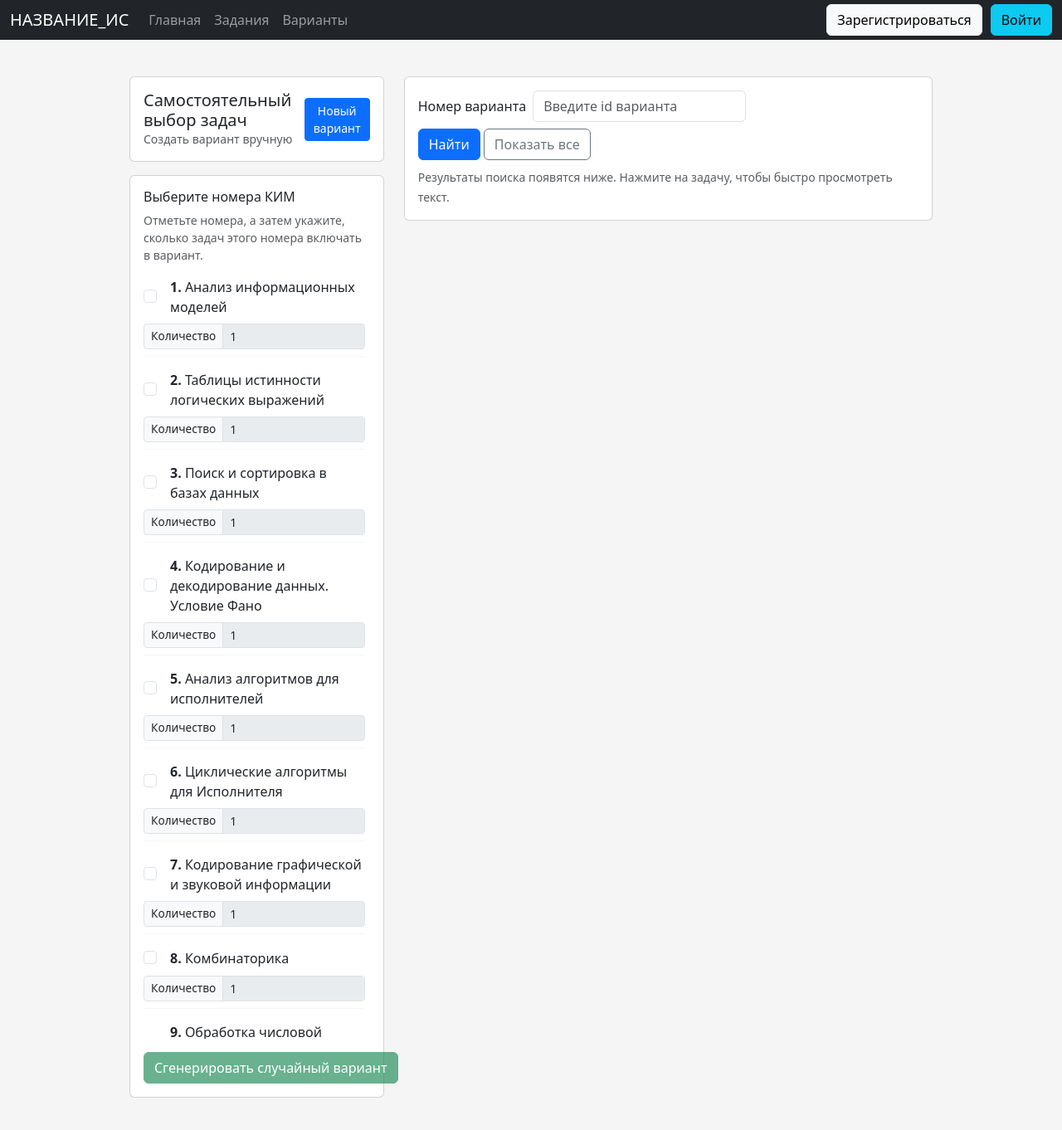
After one commit to vplotnikov16/kegeproject, a Flask app: page /variants/ in a window 1280 px wide. The commit adds this page. Shown: the top 1362 px of the page at 83% size. Run offline with Flask 3, Linux system fonts and the light colour scheme.

Commit message:
app: промежуточный вариант c исправлениями ошибок

```diff
--- a/app/__init__.py
+++ b/app/__init__.py
@@ -25,6 +25,9 @@ def _register_blueprints(flask_app):
     from app.routes.users import users_bp
     flask_app.register_blueprint(users_bp, url_prefix='/users')
 
+    from app.routes.variants import variants_bp
+    flask_app.register_blueprint(variants_bp, url_prefix='/variants')
+
 
 def create_app(config_class=Config):
     flask_app = Flask(__name__)
--- /dev/null
+++ b/app/forms/variants.py
@@ -0,0 +1,54 @@
+from flask_wtf import FlaskForm
+from wtforms import BooleanField, SubmitField
+from markupsafe import Markup
+
+
+class KimBooleanInputField(BooleanField):
+    def __init__(self, label=None, min_val=1, max_val=20, *args, **kwargs):
+        super().__init__(label, *args, **kwargs)
+        self.min_val = min_val
+        self.max_val = max_val
+
+    def __call__(self, *args, **kwargs):
+        # пытаемся получить номер из kwargs или из имени поля
+        num = kwargs.pop('num', None)
+        if num is None:
+            try:
+                num = int(self.name.split('_')[1])
+            except Exception:
+                num = 0
+
+        # рендерим только чекбокс (WTForms сделает input с name=self.name)
+        # передаём id и data-kim, остальные kwargs передаются дальше
+        html = super().__call__(**{'id': f'kim-{num}', 'data-kim': num, **kwargs})
+        return Markup(html)
+
+
+class VariantGenerationForm(FlaskForm):
+    kim_1 = KimBooleanInputField("Анализ информационных моделей")
+    kim_2 = KimBooleanInputField("Таблицы истинности логических выражений")
+    kim_3 = KimBooleanInputField("Поиск и сортировка в базах данных")
+    kim_4 = KimBooleanInputField("Кодирование и декодирование данных. Условие Фано")
+    kim_5 = KimBooleanInputField("Анализ алгоритмов для исполнителей")
+    kim_6 = KimBooleanInputField("Циклические алгоритмы для Исполнителя")
+    kim_7 = KimBooleanInputField("Кодирование графической и звуковой информации")
+    kim_8 = KimBooleanInputField("Комбинаторика")
+    kim_9 = KimBooleanInputField("Обработка числовой информации в электронных таблицах")
+    kim_10 = KimBooleanInputField("Поиск слова в текстовом документе")
+    kim_11 = KimBooleanInputField("Вычисление количества информации")
+    kim_12 = KimBooleanInputField("Машина Тьюринга")
+    kim_13 = KimBooleanInputField("IP адреса и маски")
+    kim_14 = KimBooleanInputField("Позиционные системы счисления")
+    kim_15 = KimBooleanInputField("Истинность логического выражения")
+    kim_16 = KimBooleanInputField("Вычисление значения рекурсивной функции")
+    kim_17 = KimBooleanInputField("Обработка целочисленных данных. Проверка делимости")
+    kim_18 = KimBooleanInputField("Динамическое программирование в электронных таблицах")
+    kim_19_21 = KimBooleanInputField("Теория игр (19-21)")
+    kim_22 = KimBooleanInputField("Многопоточные вычисления")
+    kim_23 = KimBooleanInputField("Динамическое программирование (количество программ)")
+    kim_24 = KimBooleanInputField("Обработка символьных строк")
+    kim_25 = KimBooleanInputField("Обработка целочисленных данных. Поиск делителей")
+    kim_26 = KimBooleanInputField("Обработка данных с помощью сортировки")
+    kim_27 = KimBooleanInputField("Анализ данных")
+
+    submit = SubmitField('Сгенерировать случайный вариант')
--- a/app/routes/attachments.py
+++ b/app/routes/attachments.py
@@ -38,7 +38,7 @@ def delete_attachment(attachment_id):
     attachment = TaskAttachment.query.get_or_404(attachment_id)
     task = attachment.task
 
-    can_delete = current_user.is_admin or current_user.id == task.author.id
+    can_delete = (current_user is not None) and (current_user.is_admin or task.author is not None and current_user.id == task.author.id)
     if not can_delete:
         abort(403)
 
--- a/app/routes/tasks.py
+++ b/app/routes/tasks.py
@@ -114,7 +114,7 @@ def view_task(task_id):
     if task is None:
         abort(404)
 
-    can_edit = current_user.is_admin or current_user.id == task.author.id
+    can_edit = (current_user is not None) and (current_user.is_admin or task.author is not None and current_user.id == task.author.id)
 
     # Форма удаления (только если пользователь имеет право)
     delete_form = ConfirmForm() if can_edit else None
@@ -134,7 +134,7 @@ def delete_task(task_id):
     if task is None:
         abort(404)
 
-    can_delete = current_user.is_admin or current_user.id == task.author.id
+    can_delete = (current_user is not None) and (current_user.is_admin or task.author is not None and current_user.id == task.author.id)
 
     if not can_delete:
         abort(403)
@@ -156,7 +156,7 @@ def delete_task(task_id):
 def edit_task(task_id):
     task = Task.query.get_or_404(task_id)
 
-    can_edit = current_user.is_admin or current_user.id == task.author.id
+    can_edit = (current_user is not None) and (current_user.is_admin or task.author is not None and current_user.id == task.author.id)
 
     if not can_edit:
         abort(403)
--- /dev/null
+++ b/app/routes/variants.py
@@ -0,0 +1,52 @@
+from typing import List
+
+from flask import Blueprint, render_template, redirect, url_for, request
+from flask_login import current_user
+
+from app import db
+from app.forms.variants import VariantGenerationForm
+from app.models import Task, Variant, VariantTask
+from app.utils.variant_utils import build_tasks_set
+
+variants_bp = Blueprint('variants', __name__, url_prefix='/variants')
+
+
+@variants_bp.route('/', methods=['GET', 'POST'])
+def variants():
+    form = VariantGenerationForm()
+    if not form.validate_on_submit():
+        return render_template('variants/variants.html', form=form)
+
+    if not current_user.is_authenticated:
+        return redirect(url_for('pages.login'))
+
+    selected = []
+    for field in form:
+        if not field.name.startswith('kim_'):
+            continue
+        if getattr(form, field.name).data:
+            num = field.name.replace('kim_', '').replace('_', '-')
+            cnt_raw = request.form.get(f'kim_count_{num}', 1)
+            cnt = int(cnt_raw)
+            selected.append((num, cnt))
+
+    tasks: List[Task] = build_tasks_set(selected)
+    if not tasks:
+        print('Пустой вариант')
+        return render_template('variants/variants.html', form=form)
+
+    variant = Variant()
+    db.session.add(variant)
+    db.session.commit()
+
+    for task in tasks:
+        vt = VariantTask(variant_id=variant.id, task_id=task.id)
+        db.session.add(vt)
+    db.session.commit()
+
+    return f'ура, я увидел новый варик (дебаг): {selected}'
+
+
+@variants_bp.route('/new_variant')
+def new_variant():
+    return ''
--- a/app/static/css/base.css
+++ b/app/static/css/base.css
@@ -39,7 +39,7 @@ html, body {
 }
 
 .div-content > .container {
-  max-width: 1100px;
+  max-width: 80%;
   width: 100%;
 }
 
--- /dev/null
+++ b/app/static/css/variants/variants.css
@@ -0,0 +1,34 @@
+.variants-page {
+  min-height: 60vh;
+}
+
+.kim-list {
+  max-height: 65vh;
+  overflow-y: auto;
+  padding-right: 6px;
+}
+
+.kim-item {
+  border-bottom: 1px solid rgba(0,0,0,0.04);
+  padding-bottom: 8px;
+}
+
+#variants-list .list-group-item {
+  cursor: pointer;
+}
+
+#variant-preview .card-body {
+  max-height: 55vh;
+  overflow-y: auto;
+}
+
+.task-card {
+  border: 1px solid rgba(0,0,0,0.06);
+  padding: 10px;
+  border-radius: 6px;
+  background: #fff;
+}
+
+.kim-controls .input-group-text {
+  font-size: 0.85rem;
+}
--- /dev/null
+++ b/app/static/js/variants/variants.js
@@ -0,0 +1,239 @@
+document.addEventListener('DOMContentLoaded', function () {
+  const kimCheckboxes = Array.from(document.querySelectorAll('.kim-checkbox'));
+  const generateBtn = document.getElementById('generate-btn');
+  const variantsList = document.getElementById('variants-list');
+  const searchBtn = document.getElementById('search-btn');
+  const searchInput = document.getElementById('search-number');
+  const listAllBtn = document.getElementById('list-all-btn');
+  const variantPreviewCard = document.getElementById('variant-preview');
+  const variantTitle = document.getElementById('variant-title');
+  const variantMeta = document.getElementById('variant-meta');
+  const variantTasks = document.getElementById('variant-tasks');
+  const openVariantBtn = document.getElementById('open-variant-btn');
+
+  function parseKimKey(key) {
+    if (!key) return [];
+    if (key.includes('-')) {
+      const [a, b] = key.split('-', 2).map(s => parseInt(s, 10));
+      if (Number.isFinite(a) && Number.isFinite(b) && b >= a) {
+        const out = [];
+        for (let i = a; i <= b; i++) out.push(i);
+        return out;
+      }
+      return [];
+    }
+    const n = parseInt(key, 10);
+    return Number.isFinite(n) ? [n] : [];
+  }
+
+  function setCountEnabledForKey(key, enabled) {
+    const groupEl = document.querySelector(`#kim-count-${key}`);
+    if (groupEl) {
+      if (enabled) groupEl.removeAttribute('disabled'); else groupEl.setAttribute('disabled', 'disabled');
+      return;
+    }
+    const nums = parseKimKey(String(key));
+    nums.forEach(n => {
+      const el = document.querySelector(`#kim-count-${n}`);
+      if (!el) return;
+      if (enabled) el.removeAttribute('disabled'); else el.setAttribute('disabled', 'disabled');
+    });
+  }
+
+  function updateGenerateState() {
+    if (!generateBtn) return;
+    const any = kimCheckboxes.some(cb => cb.checked);
+    generateBtn.disabled = !any;
+  }
+
+  kimCheckboxes.forEach(cb => {
+    cb.addEventListener('change', () => {
+      const key = String(cb.dataset.kim);
+      const checked = cb.checked;
+      setCountEnabledForKey(key, checked);
+
+      const nums = parseKimKey(key);
+      nums.forEach(n => {
+        const individualCb = document.querySelector(`#kim-${n}`);
+        if (individualCb && individualCb !== cb) {
+          individualCb.checked = checked;
+        }
+      });
+
+      updateGenerateState();
+    });
+  });
+
+  updateGenerateState();
+
+  function collectSelection() {
+    const selection = [];
+    kimCheckboxes.forEach(cb => {
+      if (!cb.checked) return;
+      const key = String(cb.dataset.kim);
+      const nums = parseKimKey(key);
+      const groupCountEl = document.querySelector(`#kim-count-${key}`);
+      if (groupCountEl) {
+        const raw = groupCountEl.value;
+        const cnt = Math.max(1, parseInt(raw, 10) || 1);
+        nums.forEach(n => selection.push({ kim: n, count: cnt }));
+      } else {
+        nums.forEach(n => {
+          const el = document.querySelector(`#kim-count-${n}`);
+          const raw = el ? el.value : '1';
+          const cnt = Math.max(1, parseInt(raw, 10) || 1);
+          selection.push({ kim: n, count: cnt });
+        });
+      }
+    });
+    return selection;
+  }
+
+  function renderVariantsList(items) {
+    if (!variantsList) return;
+    variantsList.innerHTML = '';
+    if (!items || items.length === 0) {
+      variantsList.innerHTML = `<div class="text-muted small">Ничего не найдено</div>`;
+      return;
+    }
+    items.forEach(v => {
+      const el = document.createElement('button');
+      el.type = 'button';
+      el.className = 'list-group-item list-group-item-action d-flex justify-content-between align-items-center';
+      el.textContent = `#${v.id} — ${v.task_count} задач`;
+      const meta = document.createElement('small');
+      meta.className = 'text-muted';
+      meta.textContent = v.source ? ` ${v.source}` : '';
+      el.appendChild(meta);
+      el.addEventListener('click', () => fetchVariantById(v.id));
+      variantsList.appendChild(el);
+    });
+  }
+
+  if (listAllBtn) {
+    listAllBtn.addEventListener('click', async () => {
+      if (!variantsList) return;
+      variantsList.innerHTML = '<div class="text-muted small">Загрузка…</div>';
+      try {
+        const res = await fetch('/variants/search?all=1');
+        const data = await res.json();
+        if (data.ok) renderVariantsList(data.variants);
+        else variantsList.innerHTML = `<div class="alert alert-warning p-2">${data.message || 'Неизвестная ошибка'}</div>`;
+      } catch (err) {
+        variantsList.innerHTML = `<div class="alert alert-danger p-2">Ошибка: ${err}</div>`;
+      }
+    });
+  }
+
+  if (searchBtn) {
+    searchBtn.addEventListener('click', () => {
+      const id = parseInt(searchInput.value, 10);
+      if (!id) {
+        if (variantsList) variantsList.innerHTML = `<div class="alert alert-warning p-2">Введите корректный id варианта</div>`;
+        return;
+      }
+      fetchVariantById(id);
+    });
+  }
+
+  async function fetchVariantById(id) {
+    if (!variantsList || !variantPreviewCard) return;
+    variantsList.innerHTML = '';
+    variantPreviewCard.classList.add('d-none');
+    variantsList.innerHTML = `<div class="text-muted small">Загрузка варианта #${id}…</div>`;
+    try {
+      const res = await fetch(`/variants/search?id=${encodeURIComponent(id)}`);
+      const data = await res.json();
+      if (!res.ok || !data.ok) {
+        variantsList.innerHTML = `<div class="alert alert-warning p-2">${data.message || 'Вариант не найден'}</div>`;
+        return;
+      }
+      const v = data.variant;
+      showVariantPreviewFromTasks(v.tasks, v.id, v.source, v.created_at);
+    } catch (err) {
+      variantsList.innerHTML = `<div class="alert alert-danger p-2">Ошибка: ${err}</div>`;
+    }
+  }
+
+  function showVariantPreviewFromTasks(tasks, variantId, source, createdAt) {
+    if (!variantsList || !variantPreviewCard || !variantTasks) return;
+    variantsList.innerHTML = '';
+    variantTasks.innerHTML = '';
+    variantPreviewCard.classList.remove('d-none');
+    variantTitle.textContent = `Вариант ${variantId ? ('#' + variantId) : '(предпросмотр)'}`;
+    variantMeta.textContent = `${tasks.length} задач · ${source || ''} ${createdAt ? '· ' + createdAt : ''}`;
+    tasks.forEach(t => {
+      const col = document.createElement('div');
+      col.className = 'col-12';
+      const card = document.createElement('div');
+      card.className = 'task-card';
+      card.innerHTML = `<div class="d-flex justify-content-between align-items-start">
+          <div><strong>№${t.number}</strong> <small class="text-muted"> (id:${t.id})</small></div>
+          <div><button class="btn btn-sm btn-outline-secondary preview-task-btn" data-task="${t.id}">Просмотр</button></div>
+        </div>
+        <div class="mt-2"><div class="small text-muted">${sanitizePreview(t.preview)}</div></div>`;
+      col.appendChild(card);
+      variantTasks.appendChild(col);
+      const btn = card.querySelector('.preview-task-btn');
+      if (btn) btn.addEventListener('click', () => openTaskQuickView(t.id));
+    });
+    if (openVariantBtn) {
+      openVariantBtn.onclick = function () {
+        if (variantId) window.location.href = `/variants/${variantId}`;
+      };
+    }
+  }
+
+  function sanitizePreview(html) {
+    if (!html) return '';
+    return html.replace(/<script[\s\S]*?>[\s\S]*?<\/script>/gi, '')
+               .replace(/<\/?[^>]+(>|$)/g, '')
+               .substring(0, 800);
+  }
+
+  async function openTaskQuickView(taskId) {
+    try {
+      const res = await fetch(`/variants/task/${taskId}`);
+      const data = await res.json();
+      if (res.ok && data.ok) showTaskModal(data.task);
+      else alert(data.message || 'Не удалось получить задачу');
+    } catch (err) {
+      alert('Ошибка: ' + err);
+    }
+  }
+
+  function showTaskModal(task) {
+    const html = `<div><h5>Задача №${task.number} (id: ${task.id})</h5>
+      <div class="mt-2">${task.statement_html || ''}</div>
+      <hr>
+      <div><strong>Ответ:</strong> ${task.answer || ''}</div></div>`;
+    if (typeof bootstrap !== 'undefined') {
+      const modalId = 'tmpTaskModal';
+      let container = document.getElementById(modalId);
+      if (container) container.remove();
+      container = document.createElement('div');
+      container.id = modalId;
+      container.innerHTML = `<div class="modal fade" tabindex="-1" id="${modalId}-inner">
+        <div class="modal-dialog modal-lg modal-dialog-scrollable">
+          <div class="modal-content">
+            <div class="modal-header">
+              <h5 class="modal-title">Задача №${task.number}</h5>
+              <button type="button" class="btn-close" data-bs-dismiss="modal" aria-label="Close"></button>
+            </div>
+            <div class="modal-body">${task.statement_html || ''}<hr><strong>Ответ:</strong> ${task.answer || ''}</div>
+          </div>
+        </div>
+      </div>`;
+      document.body.appendChild(container);
+      const modalEl = document.getElementById(`${modalId}-inner`);
+      const modal = new bootstrap.Modal(modalEl);
+      modal.show();
+    } else {
+      const w = window.open("", "_blank", "width=800,height=600,scrollbars=yes");
+      w.document.write(html);
+      w.document.close();
+    }
+  }
+
+  window.__collectVariantSelection = collectSelection;
+});
--- a/app/templates/base.html
+++ b/app/templates/base.html
@@ -26,6 +26,7 @@
             <ul class="navbar-nav me-auto mb-2 mb-lg-0">
                 <li class="nav-item"><a class="nav-link" aria-current="page" href="{{ url_for('pages.index') }}">Главная</a></li>
                 <li class="nav-item"><a class="nav-link" aria-current="page" href="{{ url_for('tasks.tasks') }}">Задания</a></li>
+                <li class="nav-item"><a class="nav-link" aria-current="page" href="{{ url_for('variants.variants') }}">Варианты</a></li>
             </ul>
             {% if current_user.is_authenticated %}
                 <ul class="navbar-nav ms-auto mb-2 mb-lg-0 profile-menu">
--- a/app/templates/login.html
+++ b/app/templates/login.html
@@ -7,6 +7,7 @@
 {% block title %}Вход в систему{% endblock %}
 
 {% block content %}
+<div class="auth-wrapper">
     <h1>Авторизация</h1>
     <form class="auth-form" action="" method="post">
         <p>{{ form.username(class="form-control", type="username", placeholder="Имя пользователя") }}</p>
@@ -31,4 +32,5 @@
             {{ form.submit(class="btn btn-primary", type="submit") }}
         </div>
     </form>
+</div>
 {% endblock %}
--- a/app/templates/register.html
+++ b/app/templates/register.html
@@ -7,6 +7,7 @@
 {% block title %}Регистрация{% endblock %}
 
 {% block content %}
+<div class="auth-wrapper">
     <h1>Регистрация</h1>
     <form class="auth-form" action="" method="post">
         {{ form.hidden_tag() }}
@@ -42,4 +43,5 @@
             {{ form.submit(class="btn btn-primary", type="submit", method="post") }}
         </div>
     </form>
+</div>
 {% endblock %}
--- /dev/null
+++ b/app/templates/variants/variants.html
@@ -0,0 +1,112 @@
+{% extends "variants/variants_base.html" %}
+
+{% block title %}Варианты{% endblock %}
+
+{% block content %}
+<div class="container my-4 variants-page">
+    <div class="row g-4">
+        <aside class="col-lg-5 col-xl-4">
+            <div class="card mb-3">
+                <div class="card-body d-flex align-items-center justify-content-between">
+                    <div>
+                        <h5 class="card-title mb-0">Самостоятельный выбор задач</h5>
+                        <div class="text-muted small">Создать вариант вручную</div>
+                    </div>
+                    <div>
+                        <a href="{{ url_for('variants.new_variant') }}" class="btn btn-primary btn-sm">Новый вариант</a>
+                    </div>
+                </div>
+            </div>
+
+            <div class="card mb-3">
+                <div class="card-body">
+                    <h6>Выберите номера КИМ</h6>
+                    <p class="text-muted small">Отметьте номера, а затем укажите, сколько задач этого номера включать в вариант.</p>
+                    <form id="kim-selection-form" method="post">
+                        {{ form.hidden_tag() }}
+                        <div class="kim-list">
+                            {% for field in form if field.name.startswith('kim_') %}
+                            {% set num = (field.name.replace('kim_', '').replace('_', '-')) %}
+                            <div class="kim-item mb-3" data-kim="{{ num }}">
+                                <div class="d-flex align-items-center gap-2">
+                                    <div class="form-check">
+                                        {{ field(num=num, class="form-check-input kim-checkbox", id="kim-" + num, **{'data-kim': num}) }}
+                                    </div>
+                                    <label class="form-label mb-0" for="kim-{{ num }}">
+                                        <strong>{{ num }}.</strong> {{ field.label.text }}
+                                    </label>
+                                </div>
+
+                                <div class="kim-controls mt-2">
+                                    <div class="input-group input-group-sm w-auto">
+                                        <span class="input-group-text">Количество</span>
+                                        <input
+                                                type="number"
+                                                name="kim_count_{{ num }}"
+                                                min="1"
+                                                max="20"
+                                                class="form-control form-control-sm kim-count"
+                                                id="kim-count-{{ num }}"
+                                                data-kim="{{ num }}"
+                                                value="1"
+                                                disabled
+                                        >
+                                    </div>
+                                </div>
+                            </div>
+                            {% endfor %}
+                        </div>
+                        <div class="mt-3 d-flex gap-2">
+                            {{ form.submit(class="btn btn-success", id="generate-btn") }}
+                        </div>
+                    </form>
+                </div>
+            </div>
+        </aside>
+
+        <main class="col-lg-7 col-xl-8">
+            <div class="card mb-3">
+                <div class="card-body">
+                    <form id="search-form" class="row g-2 align-items-center" onsubmit="return false;">
+                        <div class="col-auto">
+                            <label class="form-label mb-0">Номер варианта</label>
+                        </div>
+                        <div class="col-auto">
+                            <input id="search-number" class="form-control" type="number" min="1" placeholder="Введите id варианта">
+                        </div>
+                        <div class="col-auto">
+                            <button id="search-btn" class="btn btn-primary" type="button">Найти</button>
+                            <button id="list-all-btn" class="btn btn-outline-secondary" type="button">Показать все</button>
+                        </div>
+                        <div class="col-12 mt-2">
+                            <small class="text-muted">Результаты поиска появятся ниже. Нажмите на задачу, чтобы быстро просмотреть текст.</small>
+                        </div>
+                    </form>
+                </div>
+            </div>
+
+            <div id="results-area">
+                <div id="variants-list" class="list-group mb-3"></div>
+
+                <div id="variant-preview" class="card d-none">
+                    <div class="card-header d-flex justify-content-between align-items-center">
+                        <div>
+                            <h6 id="variant-title" class="mb-0">Вариант</h6>
+                            <small class="text-muted" id="variant-meta"></small>
+                        </div>
+                        <div>
+                            <button id="open-variant-btn" class="btn btn-sm btn-outline-primary">Открыть</button>
+                        </div>
+                    </div>
+                    <div class="card-body">
+                        <div id="variant-tasks" class="row g-2"></div>
+                    </div>
+                </div>
+
+            </div>
+        </main>
+    </div>
+</div>
+
+<script src="{{ url_for('static', filename='js/variants/variants.js') }}"></script>
+{% endblock %}
--- /dev/null
+++ b/app/templates/variants/variants_base.html
@@ -0,0 +1,5 @@
+{% extends "base.html" %}
+
+{% block head %}
+<link rel="stylesheet" href="{{ url_for('static', filename='css/variants/variants.css') }}">
+{% endblock %}
```
Also changed, not shown: app/static/css/auth.css (+11 -0 lines), app/templates/variants/new_variant.html (added, +15 -0 lines), app/templates/variants/view_variant.html (added, +31 -0 lines), app/utils/variant_utils.py (added, +58 -0 lines). Lines whose indentation alone changed are shown as unchanged.
